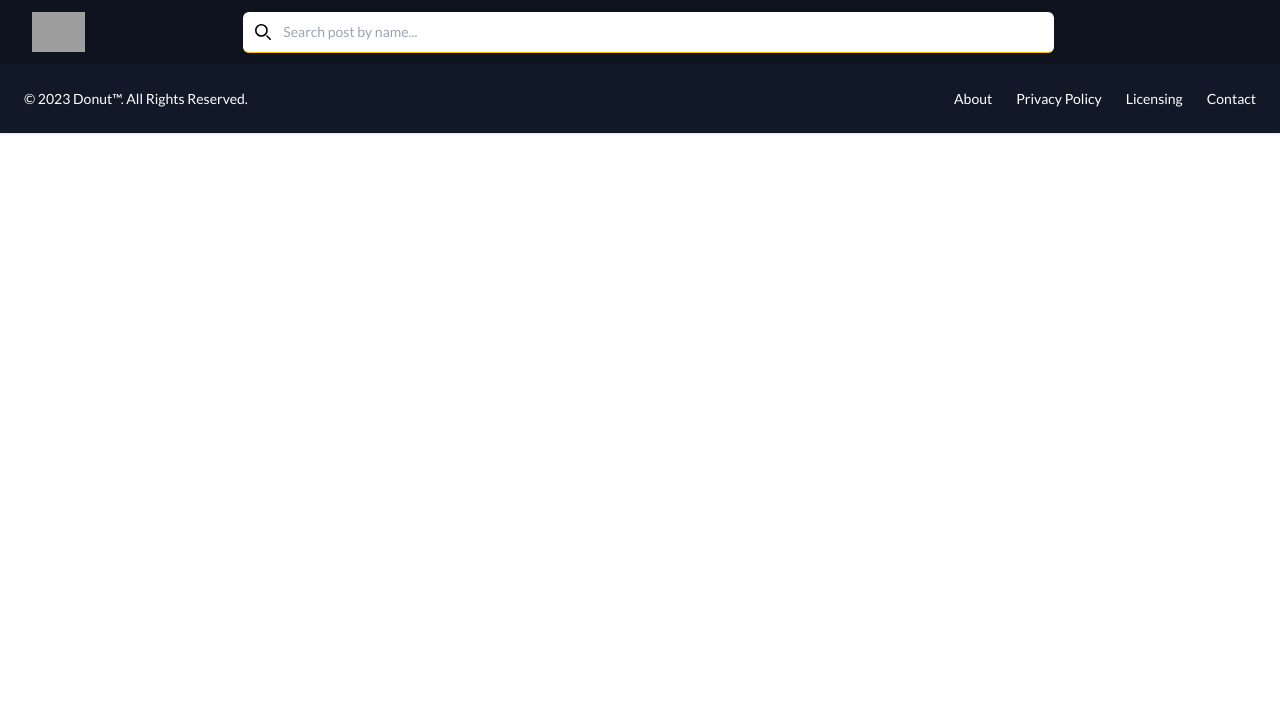
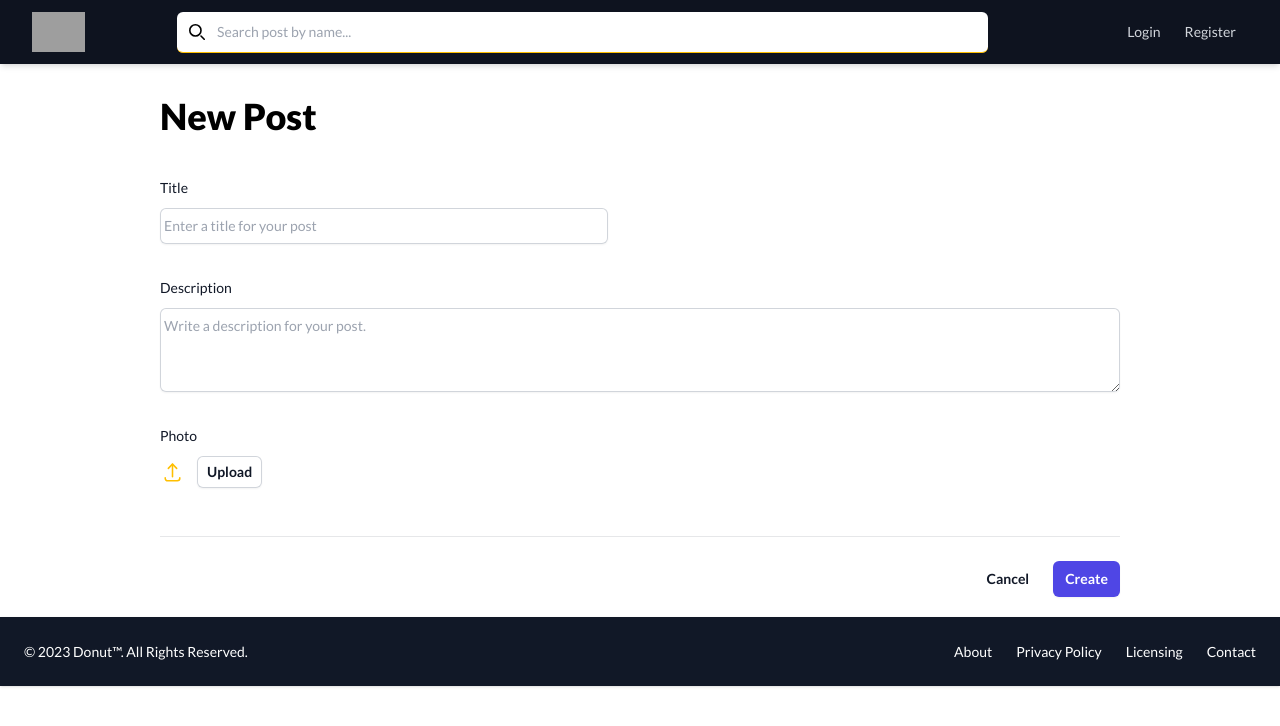
Before and after one commit to Devtown-India/FSWD-10323, a React (Create React App) app in the folder client/: page /createPost in a window 1280 px wide. Shown: the top 726 px of the page. Built offline with nearby package versions, Linux system fonts and the light colour scheme; no server answers; grey boxes are pictures that could not be loaded.

Commit message:
boilerplate for createPost

```diff
--- a/client/src/App.jsx
+++ b/client/src/App.jsx
@@ -12,6 +12,7 @@
 import { Toaster } from "react-hot-toast";
 import { loadUser } from "./redux/actions/auth";
 import { useDispatch } from "react-redux";
+import CreatePost from "./components/post/CreatePost";
 
 const App = () => {
   const dispatch = useDispatch();
@@ -31,6 +32,7 @@
       <Navbar />
       <Routes>
         <Route path="/" element={<Gallery />} />
+        <Route path="/createPost" element={<CreatePost />} />
         <Route path="/post/:id" element={<PostView />} />
         <Route path="/login" element={<Login />} />
         <Route path="/signup" element={<Signup />} />
--- /dev/null
+++ b/client/src/components/post/CreatePost.js
@@ -0,0 +1,172 @@
+import React, { useState } from "react";
+import { toast } from "react-hot-toast";
+import axios from 'axios'
+
+const CreatePost = () => {
+  const [imagePreview, setImagePreview] = useState(null);
+  const [title, setTitle] = useState("");
+  const [description, setDescription] = useState("");
+  const [image, setImage] = useState(null);
+
+  const handlePreview = (e) => {
+  };
+
+  const handleSubmit = async (e) => {
+    try {
+      e.preventDefault();
+      if (!title || !description || !image)
+        throw new Error("Please fill all the fields");
+    } catch (error) {
+      toast.error(error.message);
+      console.log(error);
+    }
+  };
+
+  return (
+    <form
+      onSubmit={handleSubmit}
+      className="mx-auto w-full sm:w-3/4 py-2 px-3 sm:py-5 sm:px-0 "
+    >
+      <h2 class="text-4xl font-extrabold my-3">New Post</h2>
+
+      <div className="space-y-12">
+        <div className="border-b border-gray-900/10 pb-12">
+          <div className="mt-10 grid grid-cols-1 gap-x-6 gap-y-8 sm:grid-cols-6">
+            <div className="sm:col-span-4">
+              <label
+                htmlFor="title"
+                className="block text-sm font-medium leading-6 text-gray-900"
+              >
+                Title
+              </label>
+              <div className="mt-2">
+                <div className="flex rounded-md shadow-sm ring-1 ring-inset ring-gray-300 focus-within:ring-2 focus-within:ring-inset focus-within:ring-indigo-600 sm:max-w-md">
+                  <input
+                    onChange={(e) => setTitle(e.target.value)}
+                    type="text"
+                    name="title"
+                    id="title"
+                    autoComplete="title"
+                    className="block flex-1 border-0 bg-transparent py-1.5 pl-1 text-gray-900 placeholder:text-gray-400 focus:ring-0 sm:text-sm sm:leading-6"
+                    placeholder="Enter a title for your post"
+                  />
+                </div>
+              </div>
+            </div>
+
+            <div className="col-span-full">
+              <label
+                htmlFor="description"
+                className="block text-sm font-medium leading-6 text-gray-900"
+              >
+                Description
+              </label>
+              <div className="mt-2">
+                <textarea
+                  onChange={(e) => setDescription(e.target.value)}
+                  id="description"
+                  name="description"
+                  placeholder="Write a description for your post."
+                  rows={3}
+                  className="block w-full py-1.5 pl-1 rounded-md border-0 py-1.5 text-gray-900 shadow-sm ring-1 ring-inset ring-gray-300 placeholder:text-gray-400 focus:ring-2 focus:ring-inset focus:ring-indigo-600 sm:text-sm sm:leading-6"
+                  defaultValue={""}
+                />
+              </div>
+            </div>
+            {imagePreview ? (
+              <div className="col-span-full">
+                <label
+                  htmlFor="cover-photo"
+                  className="block text-sm font-medium leading-6 text-gray-900"
+                >
+                  Preview
+                </label>
+                <div className="mt-2 flex justify-center rounded-lg border border-dashed border-gray-900/25 px-6 py-10">
+                  <div className="text-center">
+                    <img src={imagePreview} alt="Preview" className="w-full" />
+                  </div>
+                </div>
+              </div>
+            ) : (
+              <div className="col-span-full">
+                <label
+                  htmlFor="photo"
+                  className="block text-sm font-medium leading-6 text-gray-900"
+                >
+                  Photo
+                </label>
+                <div className="mt-2 flex items-center gap-x-3">
+                  {imagePreview ? (
+                    <img
+                      src={imagePreview}
+                      alt="Preview"
+                      className="h-12 w-12"
+                    />
+                  ) : (
+                    <svg
+                      xmlns="http://www.w3.org/2000/svg"
+                      width="25px"
+                      height="25px"
+                      viewBox="0 0 24 24"
+                      fill="none"
+                    >
+                      <path
+                        d="m8 8 4-4 4 4"
+                        stroke="#ffbf00"
+                        stroke-width="1.5"
+                        stroke-linecap="round"
+                        stroke-linejoin="round"
+                      />
+                      <path
+                        d="M12 4v12M19 17v.6c0 1.33-1.07 2.4-2.4 2.4H7.4C6.07 20 5 18.93 5 17.6V17"
+                        stroke="#ffbf00"
+                        stroke-width="1.5"
+                        stroke-miterlimit="10"
+                        stroke-linecap="round"
+                      />
+                    </svg>
+                  )}
+                  <input
+                    type="file"
+                    name="photo"
+                    id="photo"
+                    accept="image/*"
+                    onChange={handlePreview}
+                    className="sr-only"
+                  />
+                  <label
+                    htmlFor="photo"
+                    className="rounded-md bg-white px-2.5 py-1.5 text-sm font-semibold text-gray-900 shadow-sm ring-1 ring-inset ring-gray-300 hover:bg-gray-50 cursor-pointer"
+                  >
+                    Upload
+                  </label>
+                </div>
+              </div>
+            )}
+            {/*
+            {imagePreview && (
+
+            )} */}
+          </div>
+        </div>
+      </div>
+
+      <div className="mt-6 flex items-center justify-end gap-x-6">
+        <button
+          type="button"
+          className="text-sm font-semibold leading-6 text-gray-900"
+        >
+          Cancel
+        </button>
+        <button
+          type="submit"
+          className="rounded-md bg-indigo-600 px-3 py-2 text-sm font-semibold text-white shadow-sm hover:bg-indigo-500 focus-visible:outline focus-visible:outline-2 focus-visible:outline-offset-2 focus-visible:outline-indigo-600"
+        >
+          Create
+        </button>
+      </div>
+    </form>
+  );
+};
+
+export default CreatePost;
--- a/client/src/layout/Navbar.jsx
+++ b/client/src/layout/Navbar.jsx
@@ -16,16 +16,20 @@
       <div className="max-w-7xl mx-auto px-2 sm:px-6 lg:px-8">
         <div className="relative flex items-center justify-between h-16">
           <div className="inset-y-0 left-0 flex items-center">
+            <Link to="/">
               <img
                 className="block lg:hidden h-10 w-auto"
                 src="https://www.svgrepo.com/show/384978/donut-doughnut-sweet-dessert-food-fastfood.svg"
                 alt="Logo"
               />
+            </Link>
+            <Link to="/">
               <img
                 className="hidden lg:block h-10 w-auto"
                 src="https://www.svgrepo.com/show/384978/donut-doughnut-sweet-dessert-food-fastfood.svg"
                 alt="Logo"
               />
+            </Link>
           </div>
           <div className="flex w-2/3 items-center">
             <label htmlFor="simple-search" className="sr-only">
@@ -76,8 +80,14 @@
 
           <div className=" inset-y-0 right-0 flex items-center pr-2 sm:static sm:inset-auto sm:ml-6 sm:pr-0">
             <div className="ml-3 relative">
-              {auth.loaded && auth.token && (
+              {auth.loaded && auth.token ? (
                 <div className="flex justify-center items-center">
+                  <Link
+                    to="/createPost"
+                    className="text-gray-300 hover:bg-gray-700 hover:text-white px-3 py-2 rounded-md text-sm font-medium mr-3"
+                  >
+                    New +
+                  </Link>
                   <div>
                     <button
                       className="max-w-xs bg-gray-800 rounded-full flex items-center text-sm focus:outline-none focus:shadow-solid"
@@ -125,6 +135,21 @@
                     />
                   </svg>
                 </div>
+              ) : (
+                <div className="flex justify-center items-center">
+                  <Link
+                    to="/login"
+                    className="text-gray-300 hover:bg-gray-700 hover:text-white px-3 py-2 rounded-md text-sm font-medium"
+                  >
+                    Login
+                  </Link>
+                  <Link
+                    to="/signup"
+                    className="text-gray-300 hover:bg-gray-700 hover:text-white px-3 py-2 rounded-md text-sm font-medium"
+                  >
+                    Register
+                  </Link>
+                </div>
               )}
             </div>
           </div>
```
Also changed, not shown: 1 other file (tests, documents, lock files or other folders). Lines whose indentation alone changed are shown as unchanged.
